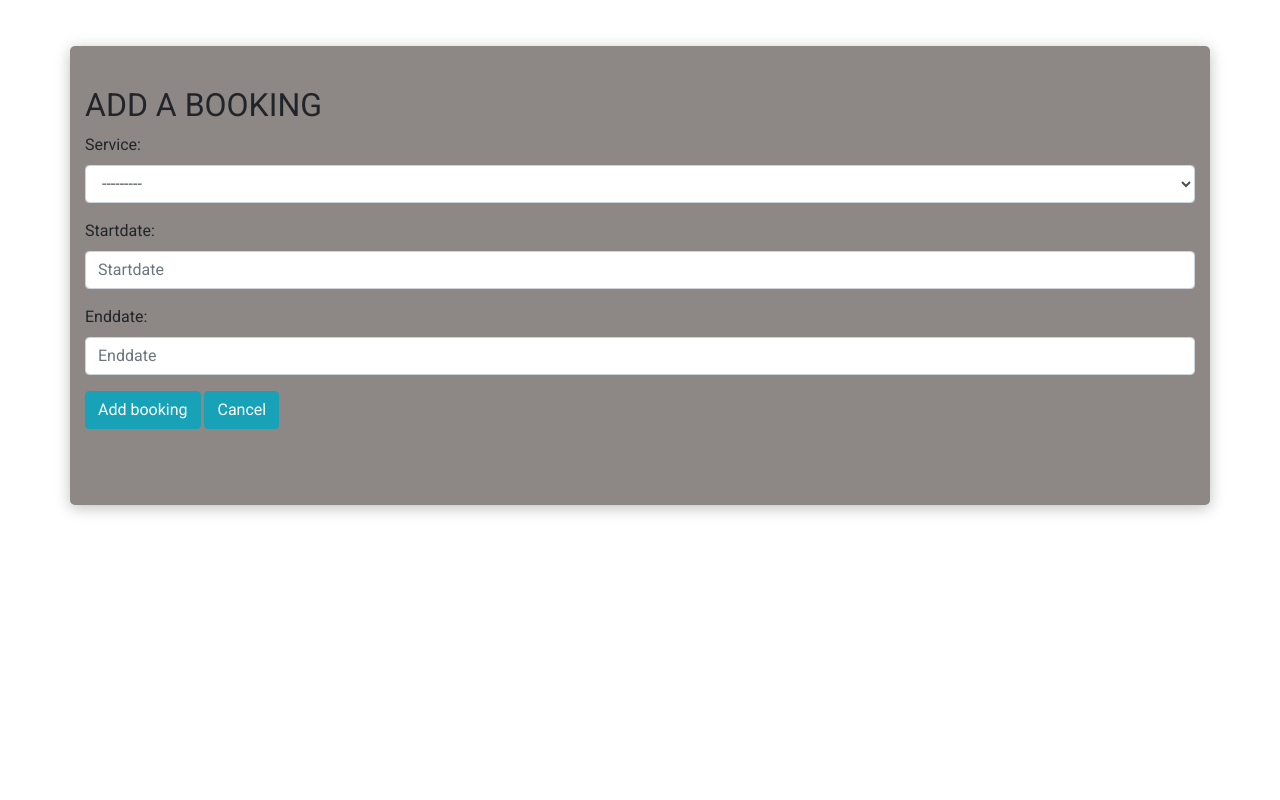
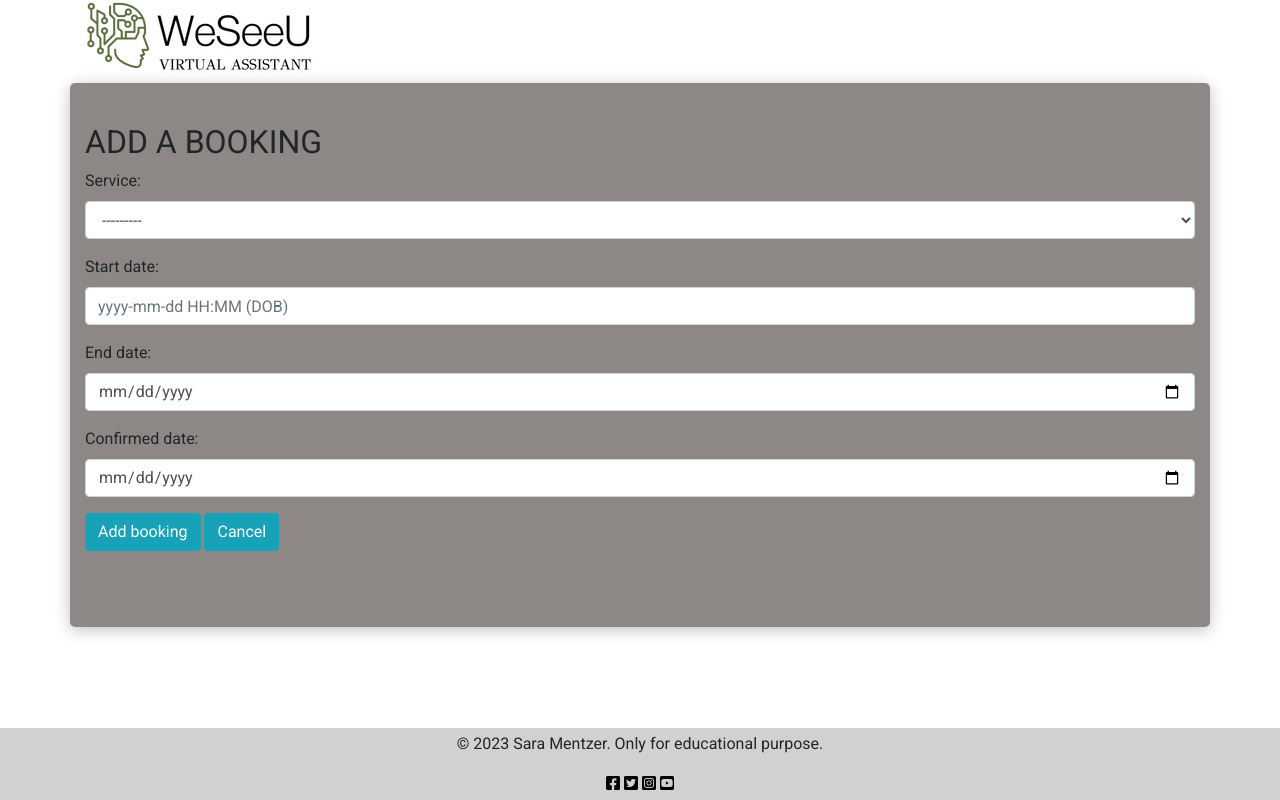
Before and after one commit to saram88/fst-weseeu, a Django app: page /booking/add/ in a window 1280 px wide. Run offline with Django 3.2, Linux system fonts and the light colour scheme; data comes from the database, SQL or seed files in the repository; both versions use the stored data as it was after the commit; parts of the project's set-up code (start-up, migrations or seed data) failed here and were passed over.

Commit message:
Set up layout on booking site

```diff
--- a/django_weseeu/settings.py
+++ b/django_weseeu/settings.py
@@ -124,6 +124,7 @@ USE_L10N = True
 
 USE_TZ = True
 
+DATETIME_INPUT_FORMATS
 
 # Static files (CSS, JavaScript, Images)
 # https://docs.djangoproject.com/en/3.2/howto/static-files/
--- a/weseeu/forms.py
+++ b/weseeu/forms.py
@@ -9,11 +9,36 @@ class BookingForm(forms.ModelForm):
             visible.field.widget.attrs['class'] = 'form-control'
             visible.field.widget.attrs['placeholder'] = visible.field.label
 
+        self.fields['startdate'].widget = forms.widgets.DateTimeInput(
+            attrs = {
+                'type': 'datetime', 'placeholder': 'yyyy-mm-dd HH:MM (DOB)',
+                'class': 'form-control'
+                }
+            )
+        self.fields['enddate'].widget = forms.widgets.DateTimeInput(
+            attrs = {
+                'type': 'date', 'placeholder': 'yyyy-mm-dd HH:MM (DOB)',
+                'class': 'form-control'
+                }
+            )
+        self.fields['confirmed'].widget = forms.widgets.DateTimeInput(
+            attrs = {
+                'type': 'date', 'placeholder': 'yyyy-mm-dd HH:MM (DOB)',
+                'class': 'form-control'
+                }
+            )
     class Meta:
         model = Booking
-        fields = ['service', 'startdate', 'enddate']
+        fields = ['service', 'startdate', 'enddate', 'confirmed']
+
+        labels = {
+            "startdate": "Start date",
+            "enddate": "End date",
+            "confirmed": "Confirmed date"
+        }
 
         widgets = {
             'startdate' : DateTimePickerInput(),
             'enddate' : DateTimePickerInput(),
+            'confirmed' : DateTimePickerInput(),
         }
--- a/weseeu/models.py
+++ b/weseeu/models.py
@@ -45,16 +45,12 @@ class Booking(models.Model):
     create_on = models.DateTimeField(auto_now_add=True)
     startdate = models.DateTimeField(blank=False)
     enddate = models.DateTimeField(blank=False)
+    confirmed = models.DateTimeField(blank=True, null=True)
 
-    """
-    confirmeddate = models.DateTimeField(blank=True)
-
-    def _get_total_time(self):
+    """ def _get_total_time(self):
         "Returns the person's full name."
         return '%s, %s %s' % (self.lastname, self.firstname, self.middlename)
-    totaltime = property(_get_full_name)
-
-    """
+    totaltime = property(_get_full_name) """
 
     class Meta:
         ordering = ["startdate"]
--- a/weseeu/static/css/style.css
+++ b/weseeu/static/css/style.css
@@ -79,11 +79,20 @@ body {
 
 }
 
+.container-box {
+
+background-color: #ffffff8c;
+padding: 5px;
+border-radius: 5px;
+}
+
 .container-wrapper {
     padding-top: 40px;
     padding-bottom: 60px;
     background-color: #8D8885
 }
+
+
 
 .card {
     background-color: rgba(0, 0, 0, 0.5);
@@ -124,7 +133,6 @@ body {
     color: #D2D1D1
 }
 
-
 /* Mark */
 
 mark
@@ -153,3 +161,18 @@ mark
     justify-content: center;
     position: relative;
 }
+
+
+/* Footer */
+.footer-container
+{
+    left: 0;
+    right: 0;
+    bottom: 0;
+    position: absolute;;
+}
+
+.footer-container .text-center.p-1 a
+{
+    color: black;
+}
--- a/weseeu/templates/weseeu/add_booking.html
+++ b/weseeu/templates/weseeu/add_booking.html
@@ -11,12 +11,14 @@
     <link rel="stylesheet" href="https://cdn.jsdelivr.net/npm/bootstrap@4.6.2/dist/css/bootstrap.min.css" integrity="sha384-xOolHFLEh07PJGoPkLv1IbcEPTNtaed2xpHsD9ESMhqIYd0nLMwNLD69Npy4HI+N" crossorigin="anonymous">
     <link href="https://fonts.googleapis.com/css?family=Roboto:400,700" rel="stylesheet">
     <link rel="stylesheet" href="{% static 'css/style.css' %}" type="text/css" />
+    <link rel="stylesheet" href="https://cdnjs.cloudflare.com/ajax/libs/font-awesome/5.15.3/css/all.min.css">
 </head>
 <body>
     <div class="container">
+
         <div class="row">
             <div class="col-12 page-header">
-                <h2 class="text-uppercase">&nbsp;</h2>
+                <h2 class="text-uppercase"><img src="{% static 'images/2.png' %}" alt="logo"></h2>
             </div>
         </div>
     </div>
@@ -46,5 +48,15 @@
         </div>
     </div>
 
+    <footer class="footer-container">
+        <div class="text-center p-1" style="background-color: #D2D1D1;">
+           <p class="text-black"> © 2023 Sara Mentzer. Only for educational purpose.</p>
+           <a href="https://www.facebook.com/"><i class="fab fa-facebook-square ms-3"></i></a>
+           <a href="https://www.twitter.com/"><i class="fab fa-twitter-square ms-3"></i></a>
+           <a href="https://www.instagram.com/"><i class="fab fa-instagram-square ms-3"></i></a>
+           <a href="https://www.youtube.com/"><i class="fab fa-youtube-square ms-3"></i></a>
+    <!-- Copyright -->
+    </footer>
+
 </body>
 </html>
```
Also changed, not shown: weseeu/templates/weseeu/bookings.html (+9 -6 lines), weseeu/templates/weseeu/edit_booking.html (+11 -2 lines), weseeu/templates/weseeu/index.html (+10 -6 lines), weseeu/templates/weseeu/profile.html (+10 -0 lines), db.sqlite3, weseeu/migrations/0003_booking_confirmed.py (added).
